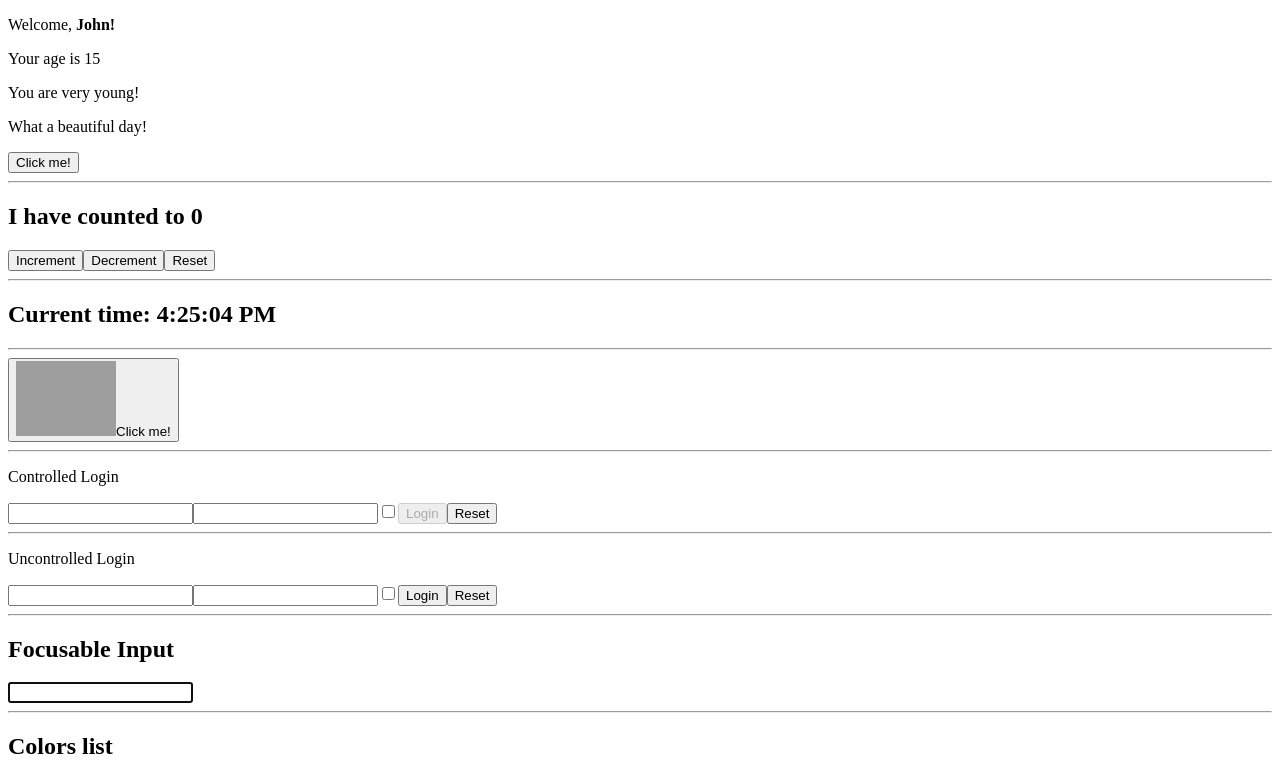
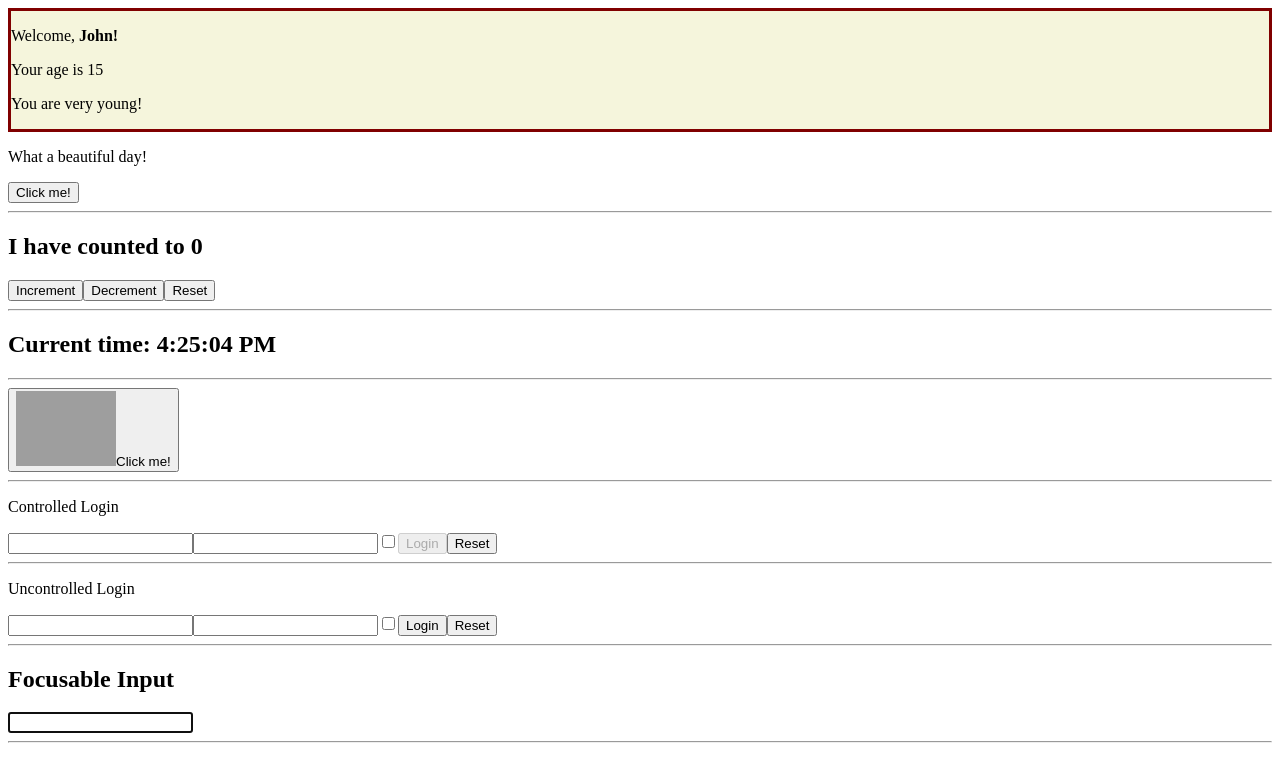
Before and after one commit to Miciaz/react-esercizi, a React (Vite) app: page / in a window 1280 px wide. Shown: the top 766 px of the page. Built offline with nearby package versions, Linux system fonts and the light colour scheme; grey boxes are pictures that could not be loaded.

Commit message:
added index.css and modified welcome component

```diff
--- a/package.json
+++ b/package.json
@@ -11,7 +11,8 @@
   },
   "dependencies": {
     "react": "^18.2.0",
-    "react-dom": "^18.2.0"
+    "react-dom": "^18.2.0",
+    "sass": "^1.76.0"
   },
   "devDependencies": {
     "@types/react": "^18.2.66",
--- a/src/Welcome.jsx
+++ b/src/Welcome.jsx
@@ -1,6 +1,6 @@
 export function Welcome({ name, age }) {
   return (
-    <div>
+    <div className="welcome">
       <p>
         Welcome, <strong>{name}!</strong>
       </p>
--- /dev/null
+++ b/src/index.css
@@ -0,0 +1,4 @@
+.welcome {
+    background-color: beige;
+    border: solid 3px maroon;
+}
--- a/src/index.jsx
+++ b/src/index.jsx
@@ -1,6 +1,7 @@
 import { createRoot } from "react-dom/client";
 import { App } from "./App";
 import { StrictMode } from "react";
+import './index.css'
 
 createRoot(document.getElementById("root")).render(
   <StrictMode>
```
Also changed, not shown: 1 other file (tests, documents, lock files or other folders).
